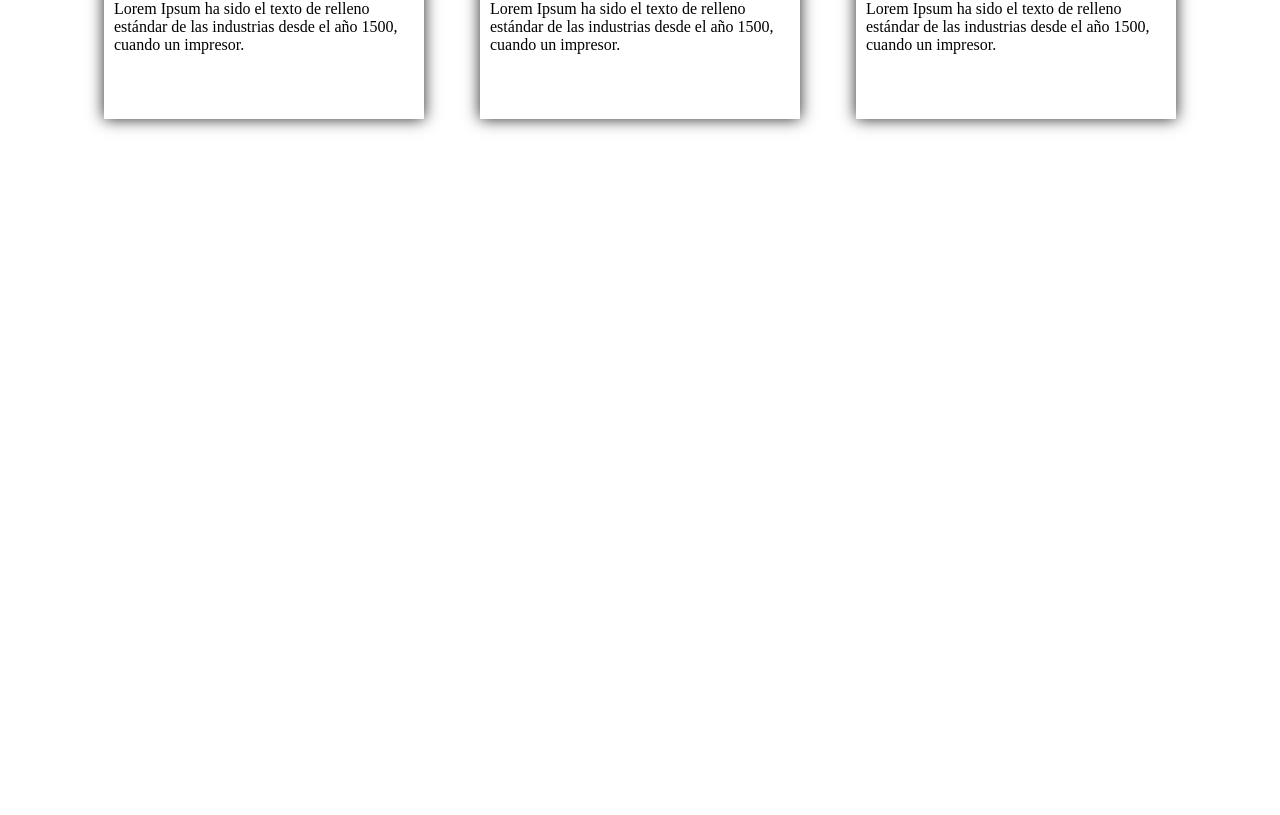
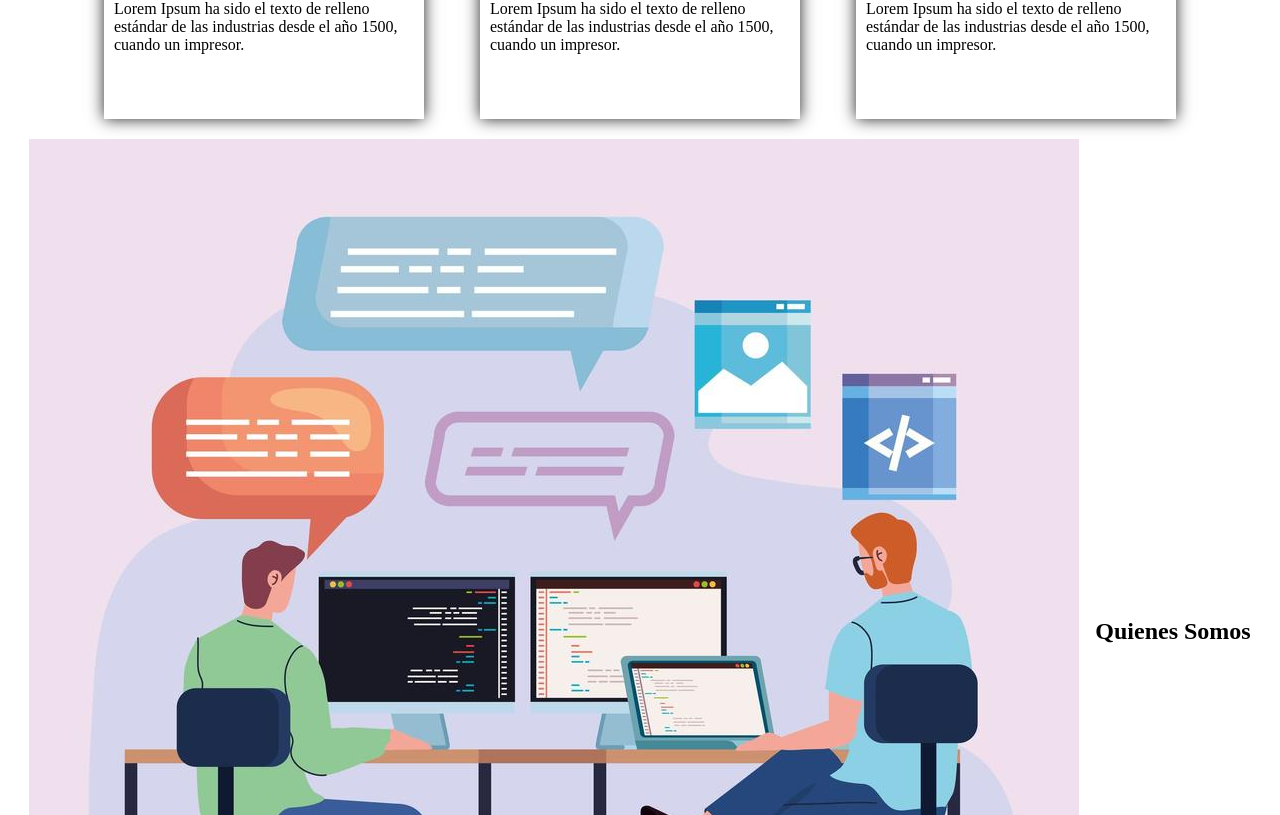
Before and after one commit to leonelborgesdev/landingBuhoSoft, a React (Create React App) app: page / in a window 1280 px wide. Shown: the part 1205-2020 px from the top of the page. Before the commit the page ends 1352 px from the top, so only its background shows below. Built offline with nearby package versions, Linux system fonts and the light colour scheme.

Commit message:
whoWeAre

```diff
--- a/src/App.js
+++ b/src/App.js
@@ -2,6 +2,7 @@ import { LandingHeader } from "./components/LandingHeader/LandingHeader";
 import { Nav } from "./components/Nav/Nav";
 import "./App.css";
 import { OurServices } from "./components/OurServices/OurServices";
+import { WhoWeAre } from "./components/WhoWeAre/WhoWeAre";
 
 function App() {
   return (
@@ -9,6 +10,7 @@ function App() {
       <Nav />
       <LandingHeader />
       <OurServices />
+      <WhoWeAre />
     </div>
   );
 }
--- /dev/null
+++ b/src/components/WhoWeAre/WhoWeAre.css
@@ -0,0 +1,6 @@
+.container_who_whe_are{
+    display: flex;
+    align-items: center;
+    justify-content: center;
+    gap: 1rem;
+}
--- /dev/null
+++ b/src/components/WhoWeAre/WhoWeAre.jsx
@@ -0,0 +1,16 @@
+import React from "react";
+import teamProgramers from "../../assets/teamProgramers.jpg";
+import "./WhoWeAre.css";
+
+export const WhoWeAre = () => {
+  return (
+    <div className="container_who_whe_are">
+      <div className="whoWeAre_img">
+        <img src={teamProgramers} alt="" />
+      </div>
+      <div className="whoWeAre_text">
+        <h2>Quienes Somos</h2>
+      </div>
+    </div>
+  );
+};
```
